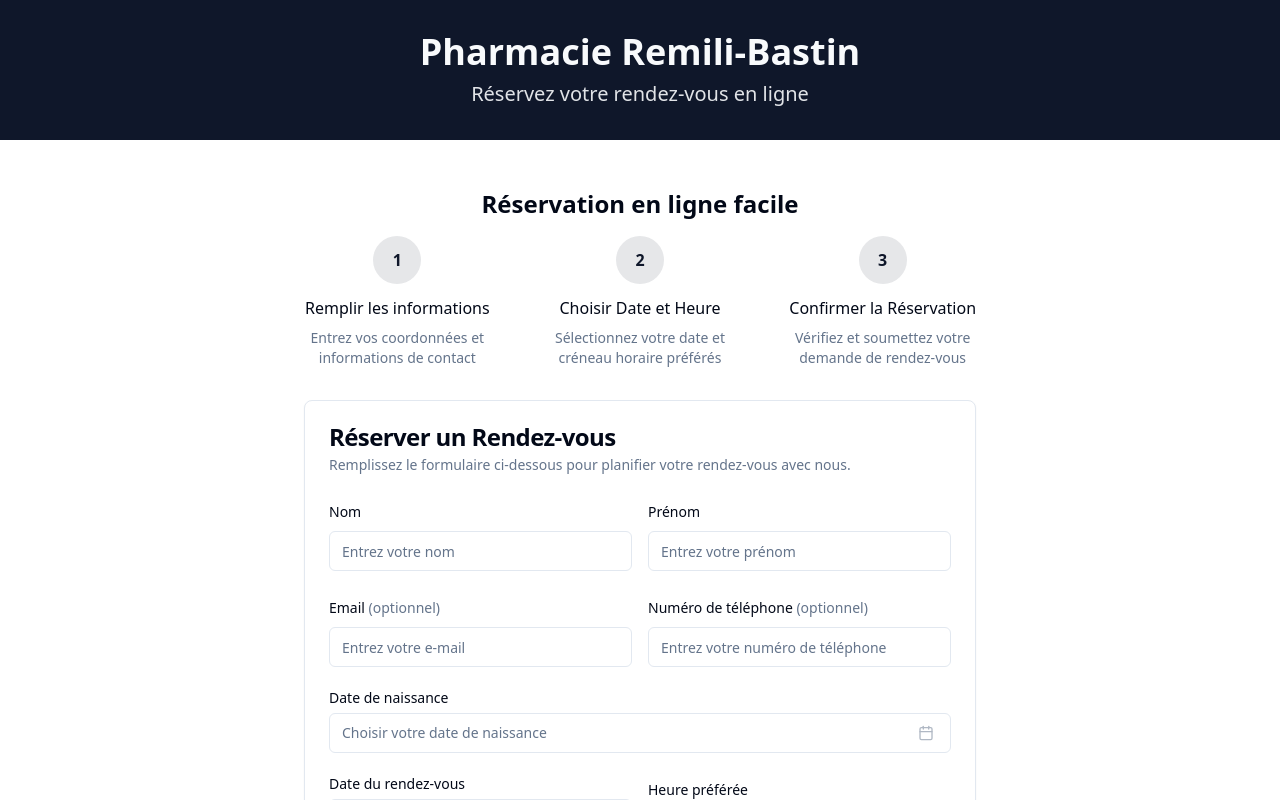
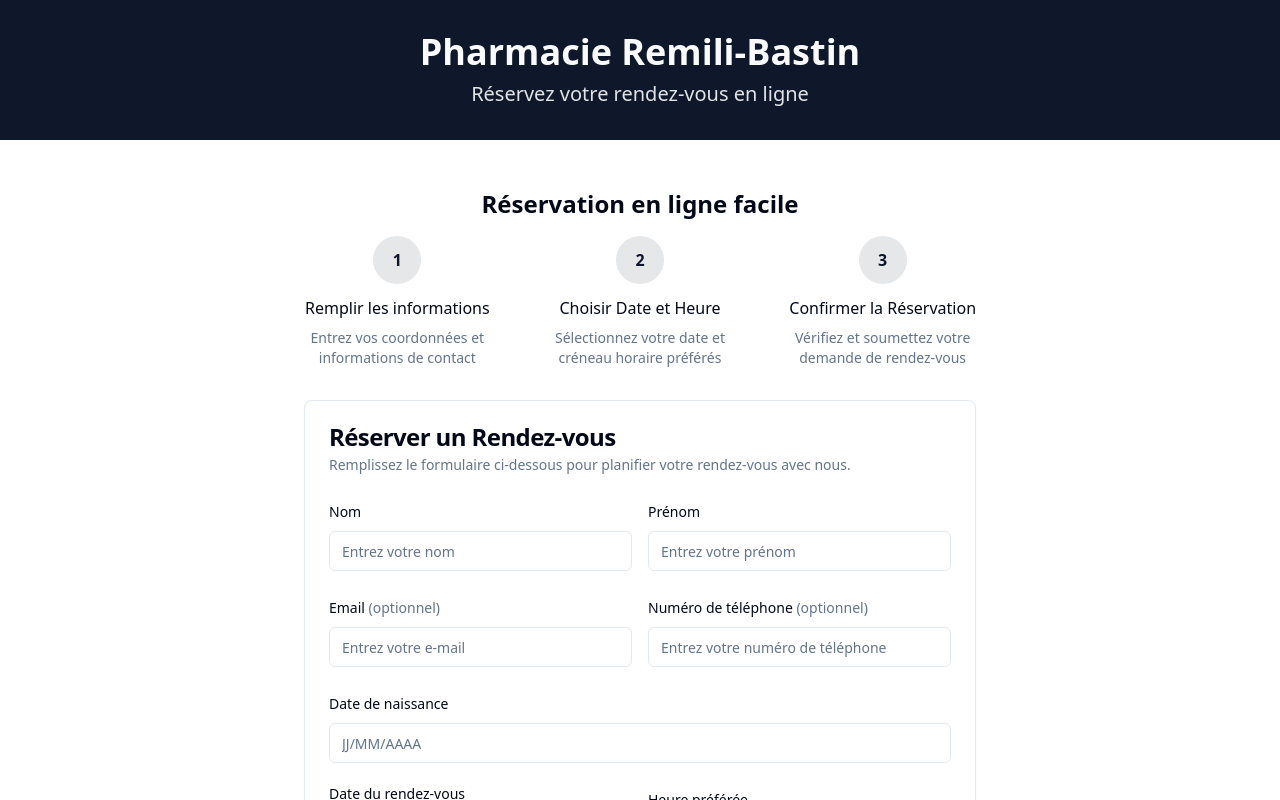
Before and after one commit to iliasrem/jab-ready-form, a React (Vite) app: page /book in a window 1280 px wide. Shown: the top 800 px of the page. Built offline with nearby package versions, Linux system fonts and the light colour scheme.

Commit message:
Refactor date input
Update the birth date input to automatically format the date as DD/MM/YYYY with slashes as the user types.

```diff
--- a/src/components/AppointmentForm.tsx
+++ b/src/components/AppointmentForm.tsx
@@ -199,40 +199,59 @@ export function AppointmentForm({ availability }: AppointmentFormProps) {
               control={form.control}
               name="birthDate"
               render={({ field }) => (
-                <FormItem className="flex flex-col">
+                <FormItem>
                   <FormLabel>Date de naissance</FormLabel>
-                  <Popover>
-                    <PopoverTrigger asChild>
-                      <FormControl>
-                        <Button
-                          variant="outline"
-                          className={cn(
-                            "w-full pl-3 text-left font-normal",
-                            !field.value && "text-muted-foreground"
-                          )}
-                        >
-                          {field.value ? (
-                            format(field.value, "PPP")
-                          ) : (
-                            <span>Choisir votre date de naissance</span>
-                          )}
-                          <CalendarIcon className="ml-auto h-4 w-4 opacity-50" />
-                        </Button>
-                      </FormControl>
-                    </PopoverTrigger>
-                    <PopoverContent className="w-auto p-0" align="start">
-                      <Calendar
-                        mode="single"
-                        selected={field.value}
-                        onSelect={field.onChange}
-                        disabled={(date) =>
-                          date > new Date() || date < new Date("1900-01-01")
+                  <FormControl>
+                    <Input
+                      placeholder="JJ/MM/AAAA"
+                      value={field.value ? format(field.value, "dd/MM/yyyy") : ""}
+                      onChange={(e) => {
+                        let value = e.target.value.replace(/\D/g, ''); // Remove non-digits
+
+                        // Add slashes automatically
+                        if (value.length >= 2) {
+                          value = value.substring(0, 2) + '/' + value.substring(2);
                         }
-                        initialFocus
-                        className={cn("p-3 pointer-events-auto")}
-                      />
-                    </PopoverContent>
-                  </Popover>
+                        if (value.length >= 5) {
+                          value = value.substring(0, 5) + '/' + value.substring(5, 9);
+                        }
+
+                        // Update the input display
+                        e.target.value = value;
+
+                        // Parse and set the date if complete
+                        if (value.length === 10) {
+                          const [day, month, year] = value.split('/');
+                          const date = new Date(parseInt(year), parseInt(month) - 1, parseInt(day));
+
+                          // Validate the date
+                          if (date.getDate() == parseInt(day) &&
+                              date.getMonth() == parseInt(month) - 1 &&
+                              date.getFullYear() == parseInt(year)) {
+                            field.onChange(date);
+                          }
+                        } else {
+                          field.onChange(undefined);
+                        }
+                      }}
+                      onKeyDown={(e) => {
+                        // Allow backspace, delete, tab, escape, enter
+                        if ([8, 9, 27, 13, 46].includes(e.keyCode) ||
+                            // Allow Ctrl+A, Ctrl+C, Ctrl+V, Ctrl+X
+                            (e.keyCode === 65 && e.ctrlKey) ||
+                            (e.keyCode === 67 && e.ctrlKey) ||
+                            (e.keyCode === 86 && e.ctrlKey) ||
+                            (e.keyCode === 88 && e.ctrlKey)) {
+                          return;
+                        }
+                        // Ensure that it is a number and stop the keypress
+                        if ((e.shiftKey || (e.keyCode < 48 || e.keyCode > 57)) && (e.keyCode < 96 || e.keyCode > 105)) {
+                          e.preventDefault();
+                        }
+                      }}
+                      maxLength={10}
+                    />
+                  </FormControl>
                   <FormMessage />
                 </FormItem>
               )}
```
